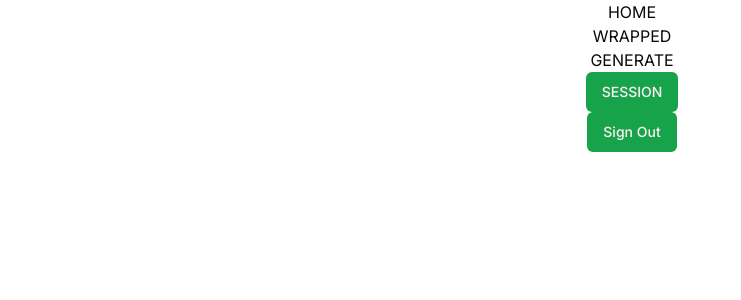
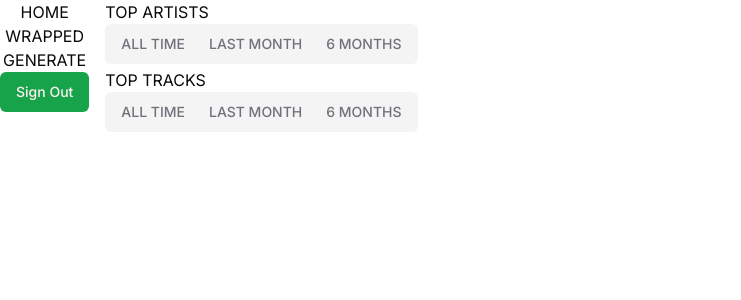
Before and after one commit to KaiLamNYC/spotify-wrapped-ai, a Next.js app: page /wrapped in a window 1280 px wide. Shown: the top 300 px of the page, without its empty margins (0-741 px from the left). Built offline with nearby package versions, Linux system fonts and the light colour scheme; no server answers.

Commit message:
fixed session issues

```diff
--- a/app/wrapped/page.tsx
+++ b/app/wrapped/page.tsx
@@ -1,12 +1,28 @@
+"use client";
 import Navbar from "@/components/Navbar";
+import TopArtists from "@/components/wrapped/TopArtists";
+import TopTracks from "@/components/wrapped/TopTracks";
+
 import React from "react";
 
 type Props = {};
 
 const Wrapped = (props: Props) => {
 	return (
-		<div>
+		<div className='flex'>
 			<Navbar />
+
+			<div className='grid grid-cols-5 grid-rows-2 gap-1'>
+				<div className='col-span-5'>
+					<h2>TOP ARTISTS</h2>
+					<TopArtists />
+				</div>
+
+				<div className='col-span-5 row-start-2'>
+					<h2>TOP TRACKS</h2>
+					<TopTracks />
+				</div>
+			</div>
 		</div>
 	);
 };
--- a/components/Navbar.tsx
+++ b/components/Navbar.tsx
@@ -1,3 +1,4 @@
+import { getAuthSession } from "@/lib/nextauth";
 import Link from "next/link";
 import React from "react";
 import LogOutButton from "./LogOutButton";
@@ -5,6 +6,8 @@
 type Props = {};
 
 const Navbar = ({ session }: any) => {
+	// const session = await getAuthSession();
+
 	return (
 		<div className='mr-4 flex flex-col items-center'>
 			<Link href='/dashboard'>
@@ -16,7 +19,7 @@
 			<Link href='/generate'>
 				<p>GENERATE</p>
 			</Link>
-			<Button onClick={() => console.log(session)}>SESSION</Button>
+			{/* <Button onClick={() => console.log(session)}>SESSION</Button> */}
 			<LogOutButton />
 		</div>
 	);
--- /dev/null
+++ b/components/ui/tabs.tsx
@@ -0,0 +1,55 @@
+"use client"
+
+import * as React from "react"
+import * as TabsPrimitive from "@radix-ui/react-tabs"
+
+import { cn } from "@/lib/utils"
+
+const Tabs = TabsPrimitive.Root
+
+const TabsList = React.forwardRef<
+  React.ElementRef<typeof TabsPrimitive.List>,
+  React.ComponentPropsWithoutRef<typeof TabsPrimitive.List>
+>(({ className, ...props }, ref) => (
+  <TabsPrimitive.List
+    ref={ref}
+    className={cn(
+      "inline-flex h-10 items-center justify-center rounded-md bg-muted p-1 text-muted-foreground",
+      className
+    )}
+    {...props}
+  />
+))
+TabsList.displayName = TabsPrimitive.List.displayName
+
+const TabsTrigger = React.forwardRef<
+  React.ElementRef<typeof TabsPrimitive.Trigger>,
+  React.ComponentPropsWithoutRef<typeof TabsPrimitive.Trigger>
+>(({ className, ...props }, ref) => (
+  <TabsPrimitive.Trigger
+    ref={ref}
+    className={cn(
+      "inline-flex items-center justify-center whitespace-nowrap rounded-sm px-3 py-1.5 text-sm font-medium ring-offset-background transition-all focus-visible:outline-none focus-visible:ring-2 focus-visible:ring-ring focus-visible:ring-offset-2 disabled:pointer-events-none disabled:opacity-50 data-[state=active]:bg-background data-[state=active]:text-foreground data-[state=active]:shadow-sm",
+      className
+    )}
+    {...props}
+  />
+))
+TabsTrigger.displayName = TabsPrimitive.Trigger.displayName
+
+const TabsContent = React.forwardRef<
+  React.ElementRef<typeof TabsPrimitive.Content>,
+  React.ComponentPropsWithoutRef<typeof TabsPrimitive.Content>
+>(({ className, ...props }, ref) => (
+  <TabsPrimitive.Content
+    ref={ref}
+    className={cn(
+      "mt-2 ring-offset-background focus-visible:outline-none focus-visible:ring-2 focus-visible:ring-ring focus-visible:ring-offset-2",
+      className
+    )}
+    {...props}
+  />
+))
+TabsContent.displayName = TabsPrimitive.Content.displayName
+
+export { Tabs, TabsList, TabsTrigger, TabsContent }
--- /dev/null
+++ b/components/wrapped/TopArtists.tsx
@@ -0,0 +1,25 @@
+import { Tabs, TabsContent, TabsList, TabsTrigger } from "@/components/ui/tabs";
+import React from "react";
+
+type Props = {};
+
+const TopArtists = (props: Props) => {
+	return (
+		<Tabs defaultValue='account' className='w-[400px]'>
+			<TabsList>
+				<TabsTrigger value='all-time'>ALL TIME</TabsTrigger>
+				<TabsTrigger value='last-month'>LAST MONTH</TabsTrigger>
+				<TabsTrigger value='6-months'>6 MONTHS</TabsTrigger>
+			</TabsList>
+			<TabsContent value='all-time'>
+				Make changes to your account here.
+			</TabsContent>
+			<TabsContent value='last-month'>Change your password here.</TabsContent>
+			<TabsContent value='6-months'>
+				Make changes to your account here.
+			</TabsContent>
+		</Tabs>
+	);
+};
+
+export default TopArtists;
--- /dev/null
+++ b/components/wrapped/TopTracks.tsx
@@ -0,0 +1,25 @@
+import { Tabs, TabsContent, TabsList, TabsTrigger } from "@/components/ui/tabs";
+import React from "react";
+
+type Props = {};
+
+const TopTracks = (props: Props) => {
+	return (
+		<Tabs defaultValue='account' className='w-[400px]'>
+			<TabsList>
+				<TabsTrigger value='all-time'>ALL TIME</TabsTrigger>
+				<TabsTrigger value='last-month'>LAST MONTH</TabsTrigger>
+				<TabsTrigger value='6-months'>6 MONTHS</TabsTrigger>
+			</TabsList>
+			<TabsContent value='all-time'>
+				Make changes to your account here.
+			</TabsContent>
+			<TabsContent value='last-month'>Change your password here.</TabsContent>
+			<TabsContent value='6-months'>
+				Make changes to your account here.
+			</TabsContent>
+		</Tabs>
+	);
+};
+
+export default TopTracks;
--- a/package.json
+++ b/package.json
@@ -12,6 +12,7 @@
     "@radix-ui/react-avatar": "^1.0.3",
     "@radix-ui/react-label": "^2.0.2",
     "@radix-ui/react-slot": "^1.0.2",
+    "@radix-ui/react-tabs": "^1.0.4",
     "@tanstack/react-query": "^4.35.0",
     "@tanstack/react-query-devtools": "^4.35.3",
     "@types/node": "20.5.8",
```
Also changed, not shown: lib/nextauth.ts (+8 -1 lines), 1 other file (tests, documents, lock files or other folders).
